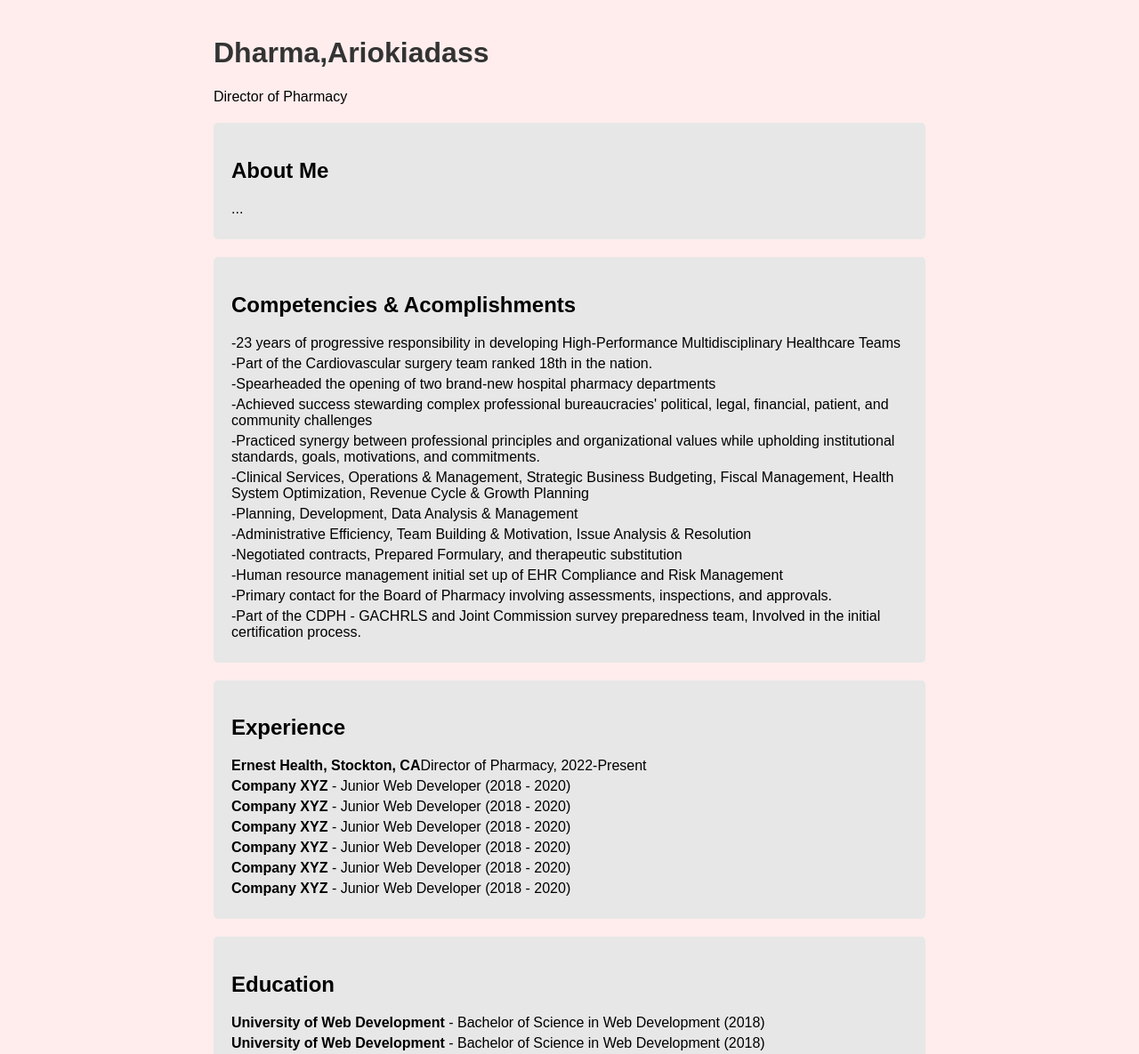
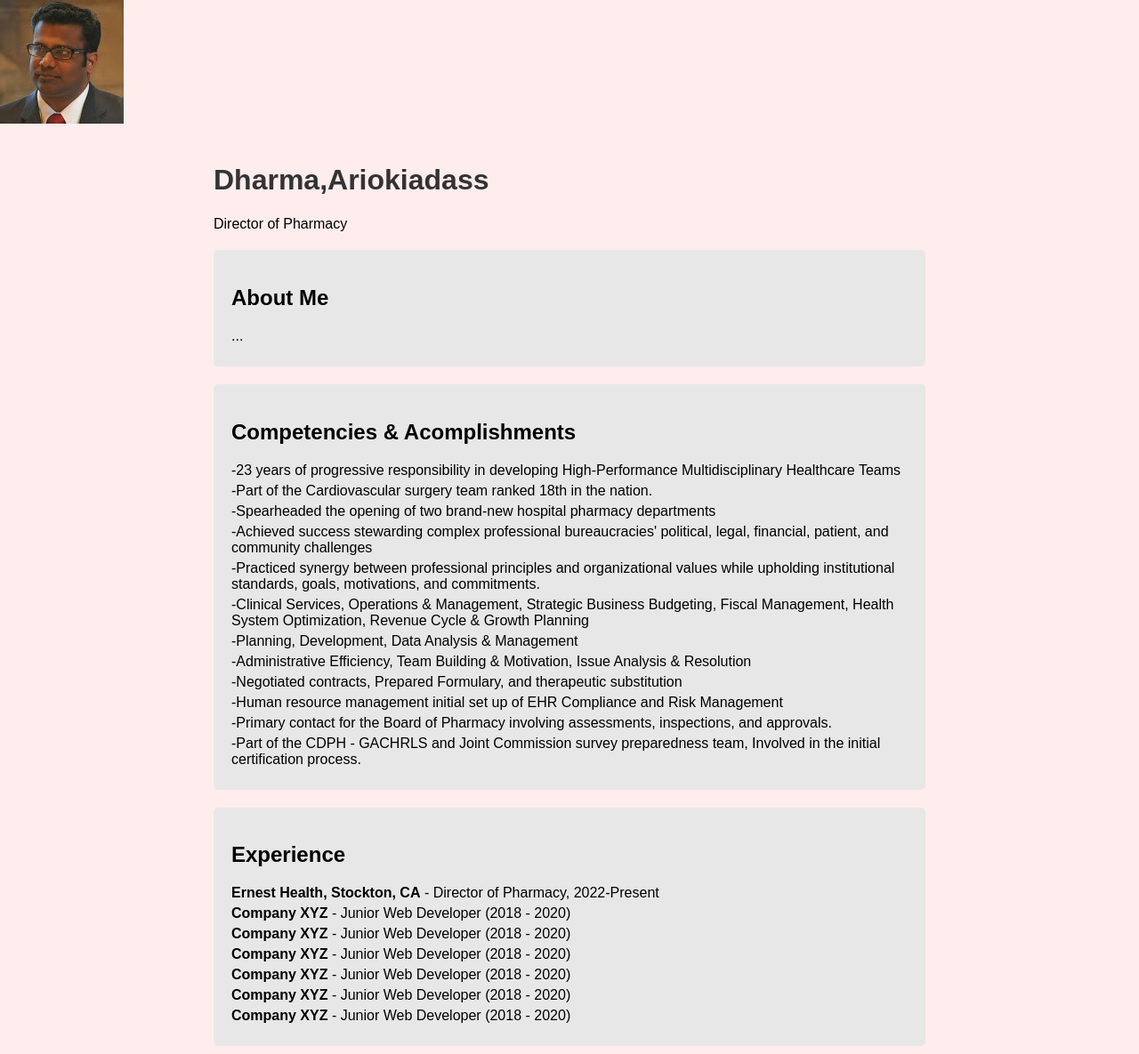
Before and after one commit to dharmair/dharmair.github.io, a plain HTML site: page index.html in a window 1280 px wide. Shown: the top 1185 px of the page at 89% size. Drawn offline with Linux system fonts and the light colour scheme.

Commit message:
img,title

```diff
--- a/index.html
+++ b/index.html
@@ -3,7 +3,8 @@
 <head>
     <meta charset="UTF-8">
     <meta name="viewport" content="width=device-width, initial-scale=1.0">
-    <title>Your Name - Resume</title>
+    <title>Dharma, Arokiadass - Resume</title>
+    <img src="profile picture.jpeg">
     <style>
         body {
             font-family: Arial, sans-serif;
@@ -60,7 +61,7 @@
 
         <section class="section">
             <h2>Experience</h2>
-            <p><strong>Ernest Health, Stockton, CA</strong>Director of Pharmacy, 2022-Present</p>
+            <p><strong>Ernest Health, Stockton, CA</strong> - Director of Pharmacy, 2022-Present</p>
             <p><strong>Company XYZ</strong> - Junior Web Developer (2018 - 2020)</p>
             <p><strong>Company XYZ</strong> - Junior Web Developer (2018 - 2020)</p>
             <p><strong>Company XYZ</strong> - Junior Web Developer (2018 - 2020)</p>
```
Also changed, not shown: profile picture.jpeg (added).
